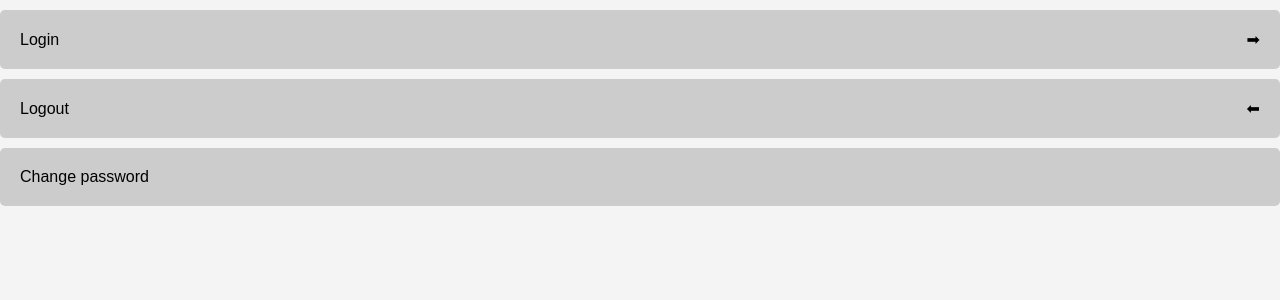
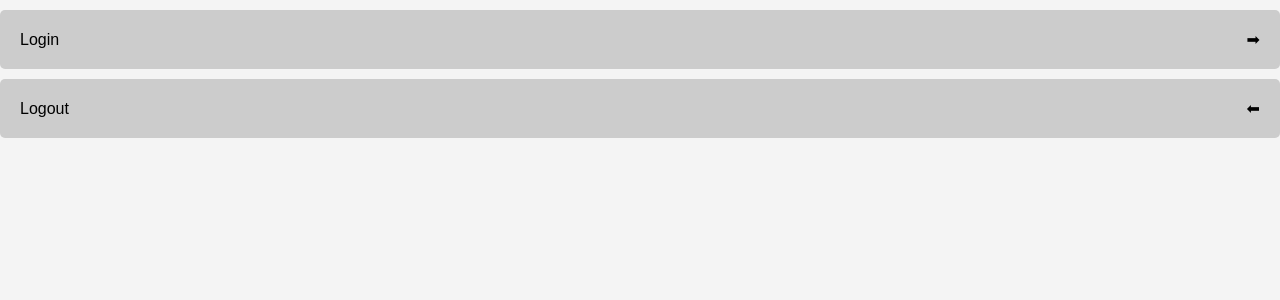
Before and after one commit to Karczel/YumeLink, a Django app: page /settings/account_manage/ in a window 1280 px wide. Shown: the part 104-404 px from the top of the page. Run offline with Django 5.2, Linux system fonts and the light colour scheme; parts of the project's set-up code (start-up, migrations or seed data) failed here and were passed over.

Commit message:
hide non-functional things and improved UI a tiny bit

```diff
--- a/yumelinkapp/templates/yumelink/account_manage_setting.html
+++ b/yumelinkapp/templates/yumelink/account_manage_setting.html
@@ -40,7 +40,7 @@
             {% csrf_token %}
         </form>
 
-        <div class="menu-item" onclick="location.href='{% url 'yumelinkapp:change_password' %}';">Change password</div>
+<!--        <div class="menu-item" onclick="location.href='{% url 'yumelinkapp:change_password' %}';">Change password</div>-->
 <!--        <div class="menu-item"onclick="location.href='{% url 'yumelinkapp:delete_user' %}'">Delete</div>-->
     </div>
 {% endblock %}
--- a/yumelinkapp/templates/yumelink/home.html
+++ b/yumelinkapp/templates/yumelink/home.html
@@ -23,7 +23,6 @@
         </br>
         {% for image in post.post_images %}
             <img src="{{ image.image.url }}" alt="Post Image" style="max-width: 150px;" />
-        </br>
         {% endfor %}
     </div>
 
--- a/yumelinkapp/views/post/post_view.py
+++ b/yumelinkapp/views/post/post_view.py
@@ -5,7 +5,7 @@ from yumelinkapp.models import Post, PostImage, Tag, PostTag, Like, Comment, Sha
 from yumelinkapp.utils import LikeType
 
 
-class PostView(LoginRequiredMixin,DetailView):
+class PostView(LoginRequiredMixin, DetailView):
     """
     View for displaying Post details.
     """
```
Also changed, not shown: yumelinkapp/views/post/create_edit_post_view.py (+4 -3 lines).
